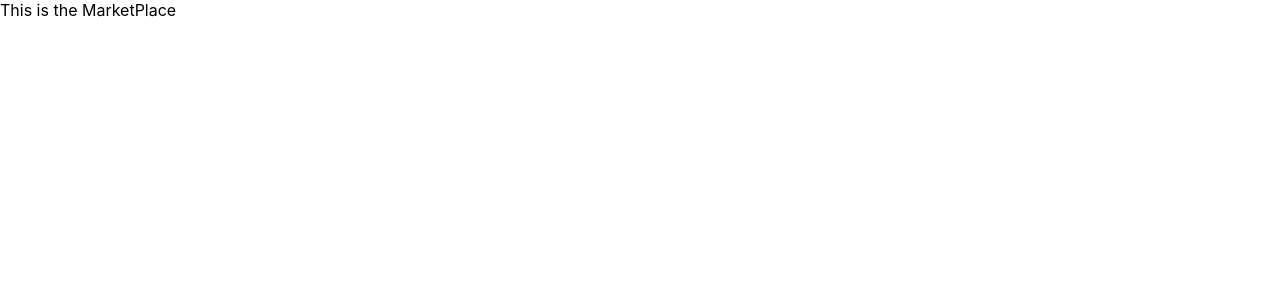
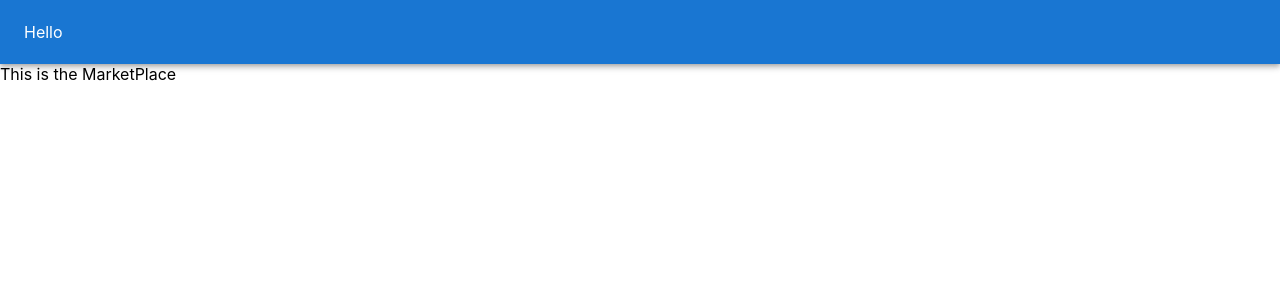
Before and after one commit to MichaelLin12/Google-Solutions, a React (Create React App) app in the folder solutions/: page /market in a window 1280 px wide. Shown: the top 300 px of the page. Built offline with nearby package versions, Linux system fonts and the light colour scheme.

Commit message:
add appbar to marketplace

```diff
--- a/solutions/src/components/Market.js
+++ b/solutions/src/components/Market.js
@@ -1,8 +1,12 @@
 import React from 'react';
+import {AppBar, Toolbar} from '@mui/material'
 
 export default function Market() {
   return (
   <div>
+      <AppBar position="sticky">
+        <Toolbar>Hello</Toolbar>
+      </AppBar>
       This is the MarketPlace
   </div>
   );
```
